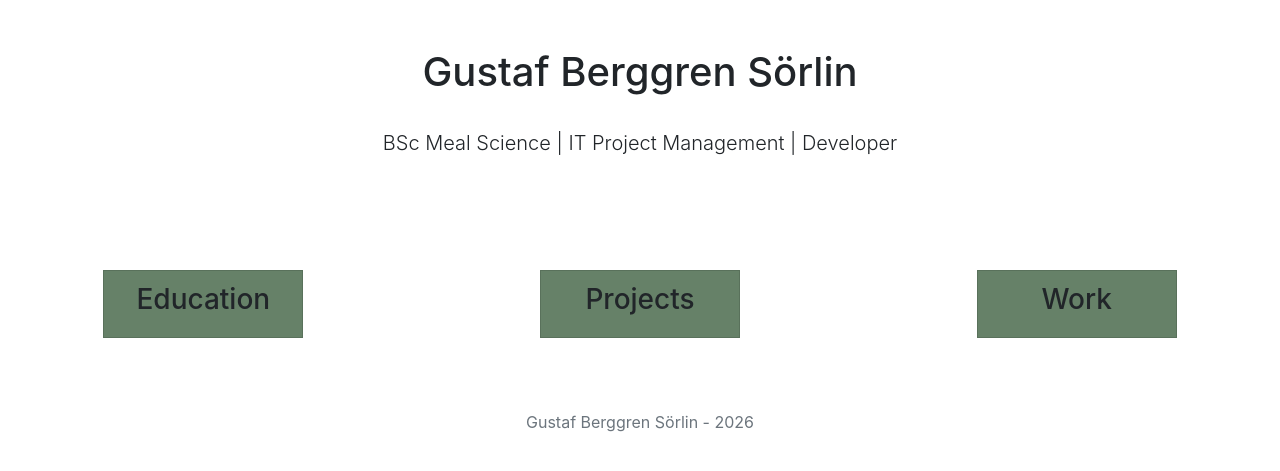
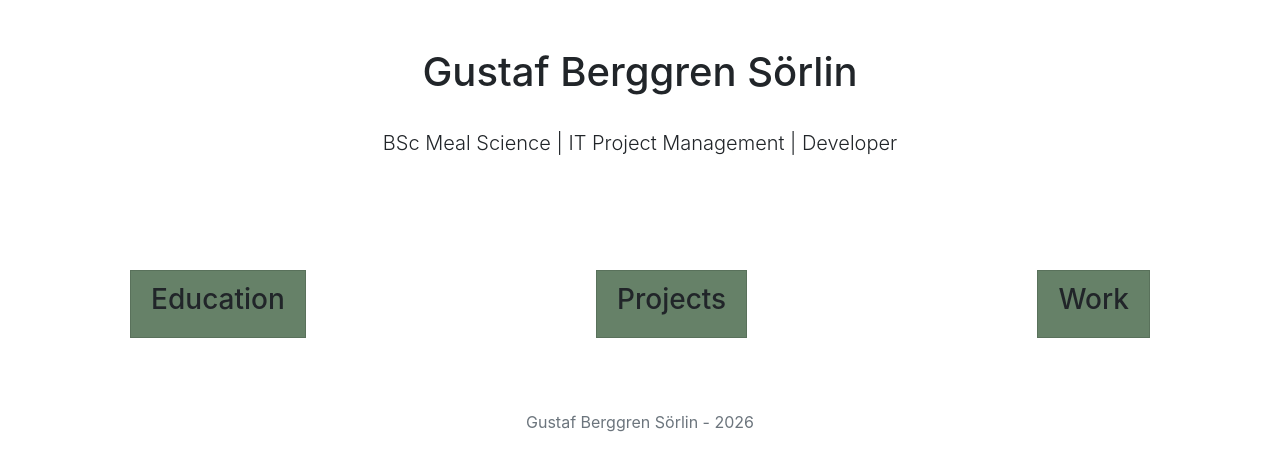
Before and after one commit to gbrggrn/gbrggrn.github.io, a Jekyll site: the page built from index.html, in a window 1280 px wide. Shown: the top 471 px of the page. Built offline with Jekyll 4.4.1, drawn with Linux system fonts in a browser that asks for light colours.

Commit message:
Update style.css

```diff
--- a/assets/css/style.css
+++ b/assets/css/style.css
@@ -1,21 +1,21 @@
----
----
 .category-card {
   position: relative;
   cursor: pointer;
   overflow: hidden;
   transition: transform 0.3s ease;
-  width: 200px;
   border-radius: 0px;
   background-color: #668168;
 }
+
   .category-card:hover {
     transform: scale(1.02);
   }
+
   .category-card .card-header {
     background-color: transparent;
     border-bottom: none;
   }
+
 .custom-header {
   text-align: center;
   width: 100%;
```
